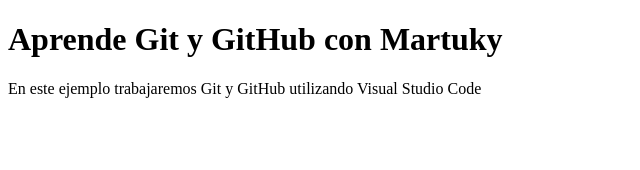
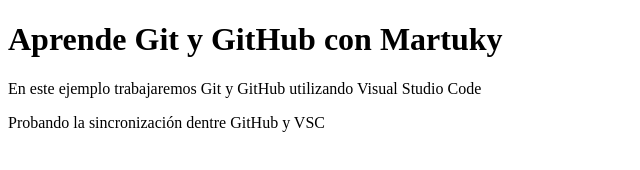
Before and after one commit to HugoGarciaArias1982/miproyectito, a plain HTML site: page index.html in a window 1280 px wide. Shown: the whole page, without its empty margins (0-640 px from the left). Drawn offline with Linux system fonts and the light colour scheme.

Commit message:
Añadido párrafo nuevo

```diff
--- a/index.html
+++ b/index.html
@@ -10,6 +10,6 @@
 <body>
     <h1>Aprende Git y GitHub con Martuky</h1>
     <p>En este ejemplo trabajaremos Git y GitHub utilizando Visual Studio Code</p>
-
+    <p>Probando la sincronización dentre GitHub y VSC</p>
 </body>
 </html>
```
